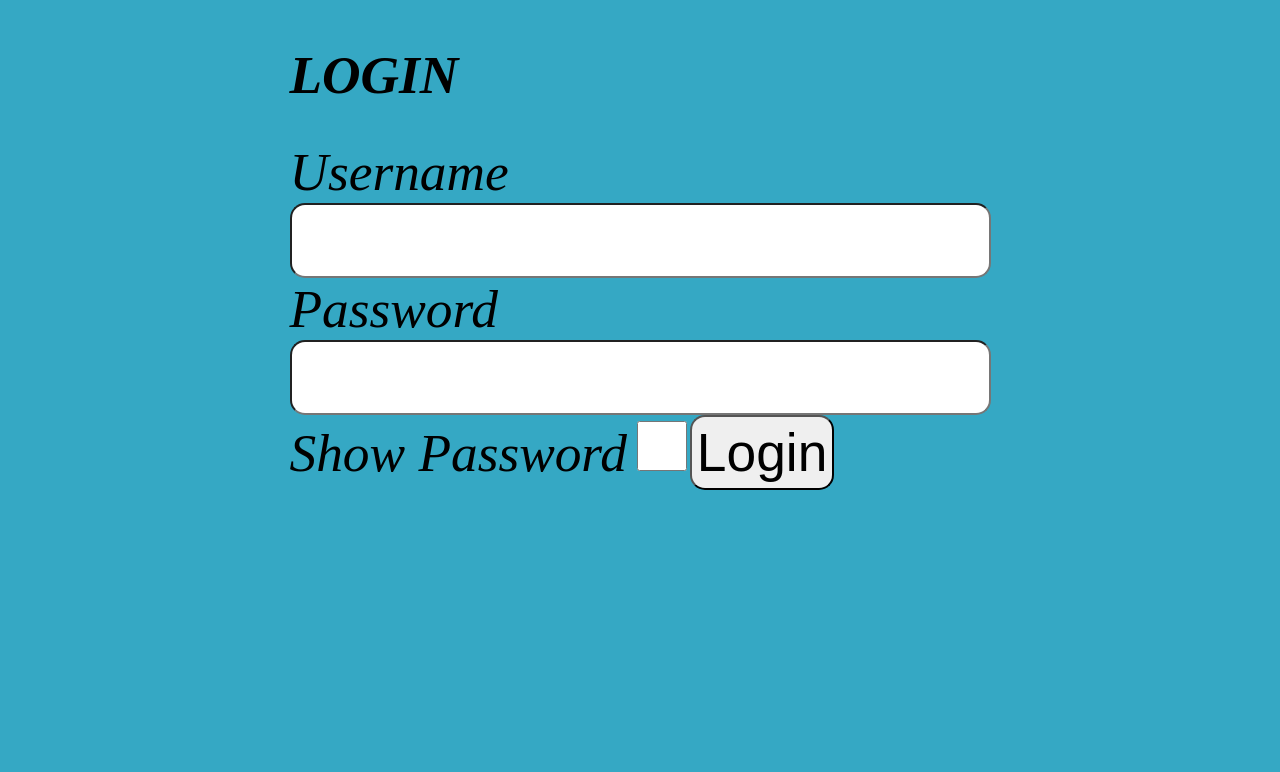
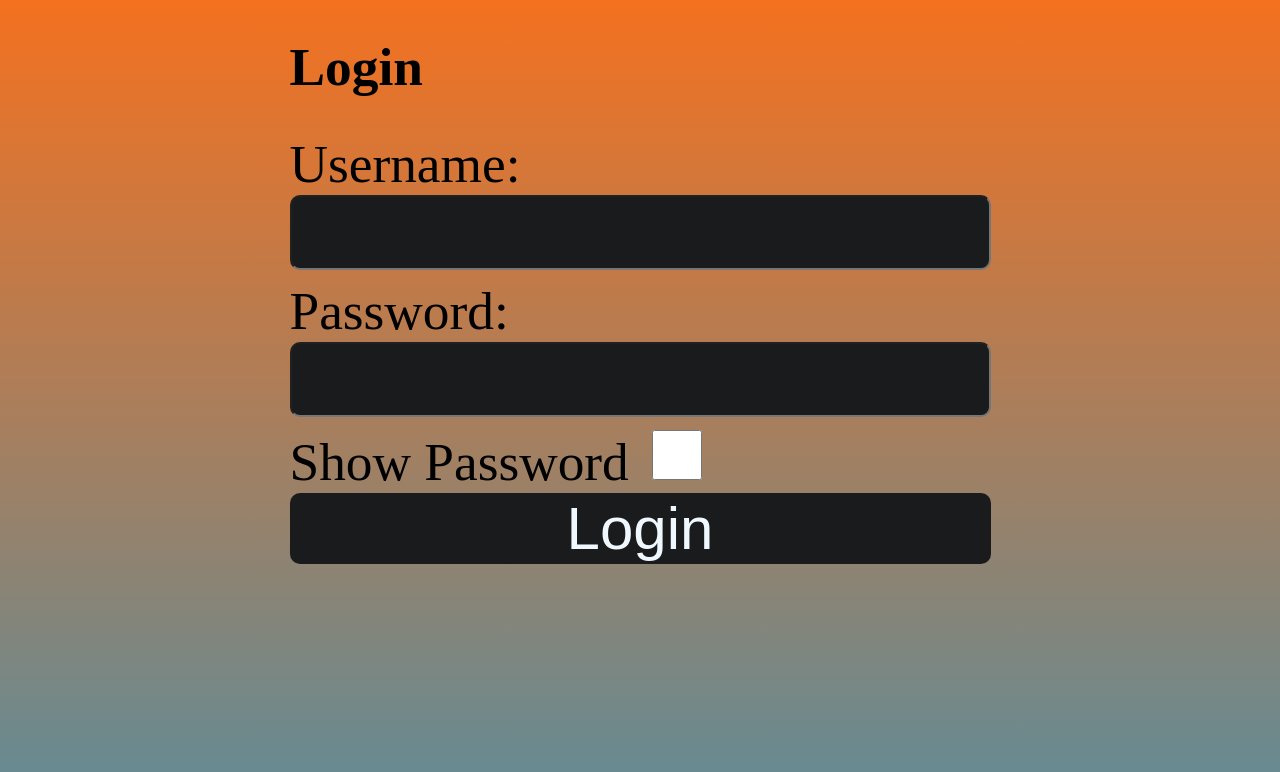
Before and after one commit to CoolCapy76/Login-Page-PHP, a PHP site: page / in a window 1280 px wide. Shown: the top 772 px of the page. Run offline with PHP 8.4, Linux system fonts and the light colour scheme.

Commit message:
Add files via upload

```diff
--- a/db_conn.php
+++ b/db_conn.php
@@ -1,11 +1,9 @@
 <?php
-$host = "localhost";
+$host = "127.0.0.1";
 $user = "root";
 $password = '';
 $db_name = "users";
-
-$con = mysqli_connect($host, $user, $password, $db_name);
+$conn = mysqli_connect($host, $user, $password, $db_name, 3307);
 if(mysqli_connect_errno()) {
     die("Failed to connect with MySQL: ". mysqli_connect_error());
 }
-?>
--- a/index.php
+++ b/index.php
@@ -3,28 +3,26 @@
 <head>
     <meta charset="UTF-8">
     <title>Login page</title>
-    <link rel="stylesheet" type="text/css" href="style.css">
+    <link rel="stylesheet"  href="style.css">
     <script src="pass.js"></script>
 </head>
 <body>
+<form id="form" action="login.php" method="post" >
+    <h1>Login</h1>
 
-<form action="login.php" method="post">
-    <h1>LOGIN</h1>
 
-    <?php if (isset($_GET['error'])) { ?>
-        <p class="error"><?php echo $_GET['error']; ?></p>
-    <?php } ?>
+    <label>Username:</label><br>
+    <input type="text" id="user" name="uname" required ><br>
 
-    <label>Username</label><br>
-    <input type="text"" id="email" name="uname"><br>
+    <label>Password:</label><br>
+    <input type="password" id="pass" name="password" required"><br>
 
-    <label>Password</label><br>
-    <input type="password" id="pass" name="password"><br>
+    <div id="showpass">
+        <label>Show Password</label>
+        <input type="checkbox" id="check" onclick="myFunction()">
+    </div>
 
-    <label>Show Password</label>
-    <input type="checkbox" id="check" onclick="myFunction()">
-    <input type =  "submit" id = "btn" value = "Login" />
-
+    <input type="submit" id="btn" value="Login">
 </form>
 </body>
 </html>
--- a/style.css
+++ b/style.css
@@ -1,34 +1,46 @@
 body{
-    background-color: rgb(53, 168, 196);
+    background-image: linear-gradient(180deg, #F4711F, #638B95);
+    height: 100%;
+    margin: 0;
+    background-repeat: no-repeat;
+    background-attachment: fixed;
 }
 
 h1{
-    font-style: italic;
     font-size: 40pt;
 }
 
-label{
-    font-style: italic;
+
+#showpass{
+    margin-right: 20px;
 }
 
-input{
+input[type=text],input[type=password]{
     padding: 5px;
     font-size: 40pt;
-    border-radius: 15px;
+    border-radius: 10px;
     text-decoration-style: wavy;
+    background-color: rgb(26, 27, 28);
+    color: aliceblue;
+    margin-bottom: 10px;
+
 }
 
-button{
-    font-size: 35pt;
-    padding: 15px;
-    margin-top: 10px;
-    margin-left: 20px;
+#btn{
+    display: block;
+    width: 100%;
+    border: none;
+    font-size: 60px;
+    text-align: center;
+    background-color: rgb(26, 27, 28);
+    color: aliceblue;
+    border-radius: 10px;
+
 }
 
 #check {
     width:50px;
     height:50px;
-    font-style: italic;
     border-radius: 20px;
     margin-left: 10px;
 }
```
Also changed, not shown: login.php (+4 -3 lines).
